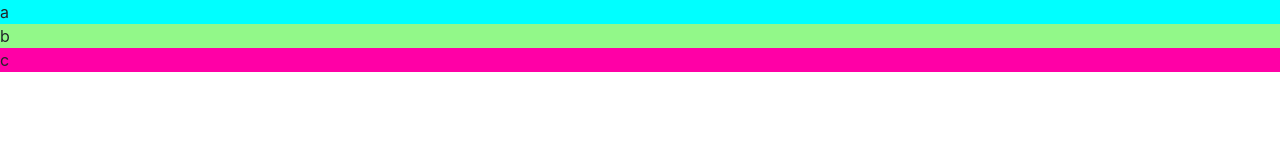
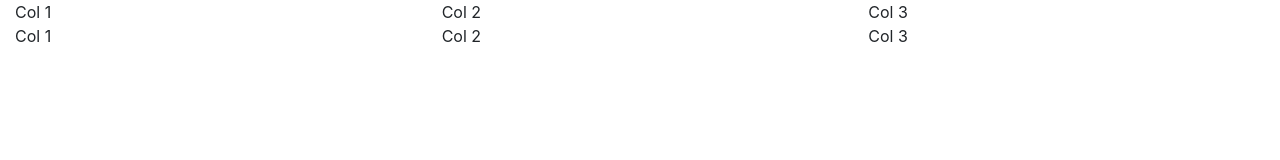
Before and after one commit to Dulmi21/Frontend-Cousera, a plain HTML site: page Bootstrap/index.html in a window 1280 px wide. Drawn offline with Linux system fonts and the light colour scheme.

Commit message:
grid layout

```diff
--- a/Bootstrap/index.html
+++ b/Bootstrap/index.html
@@ -9,18 +9,50 @@
 
     <link rel="stylesheet" href="bootstrap.css">
 </head>
+<!--
 
+    Column names
+
+    col-SIZE-SPAN
+
+    md-medium
+    lg-large(1200px and above)
+
+    span
+    1-12
+-->
 
 <body>
 
-    <div style="background-color: aqua ">
-    a</div>
+    <div class="container-fluid">
+        <div class="row">
 
-    <div style="background-color: rgb(146, 248, 137)">
-    b</div>
+            <div class="  col-md-4  col-xs-6">Col 1</div>
 
-    <div style="background-color: rgb(255, 0, 166)">
-    c</div>
+            <div class=" col-md-4 col-xs-6">Col 2</div>
+            <div class=" col-md-4 col-xs-6">Col 3</div>
+
+
+        </div>
+
+        <div class="row">
+
+            <div class=" col-md-4 col-xs-6">Col 1</div>
+
+            <div class=" col-md-4 col-xs-6">Col 2</div>
+            <div class=" col-md-4 col-xs-6">Col 3</div>
+
+
+        </div>
+
+    </div>
+
+
+
 
 </body>
 </html>
+
+<style>
+
+</style>
```
